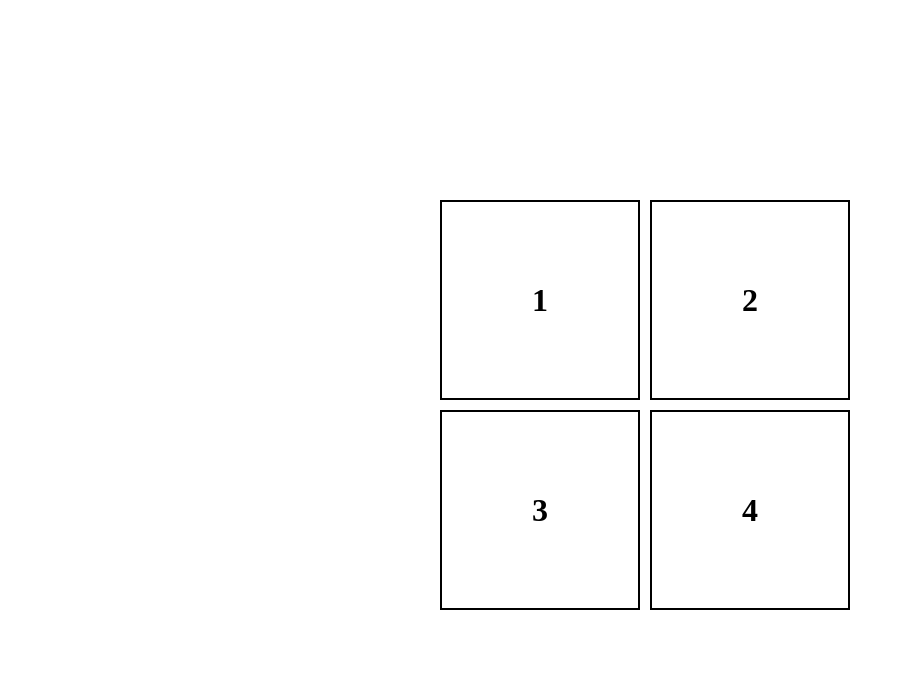
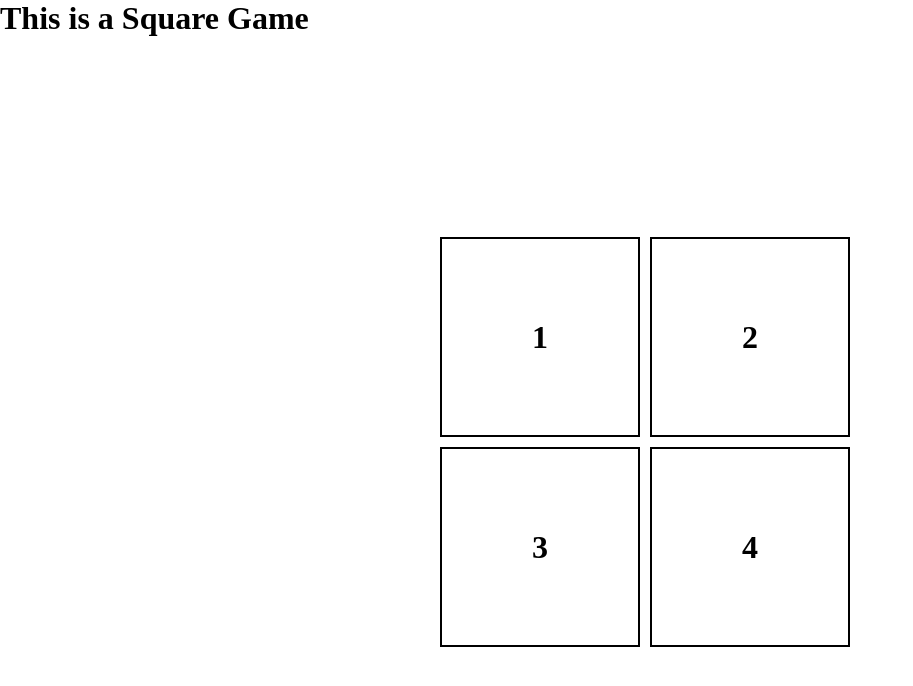
Before and after one commit to kajalsharma987/game, a plain HTML site: page index.html in a window 1280 px wide. Shown: the whole page, without its empty margins (0-913 px from the left). Drawn offline with Linux system fonts and the light colour scheme.

Commit message:
Update index.html

```diff
--- a/index.html
+++ b/index.html
@@ -7,6 +7,7 @@
   <link rel="stylesheet" href="style.css">
 </head>
 <body>
+  <h1> This is a Square Game</h1>
   <div id="main">
       <div class="box">
     <div  class="rect">
```
